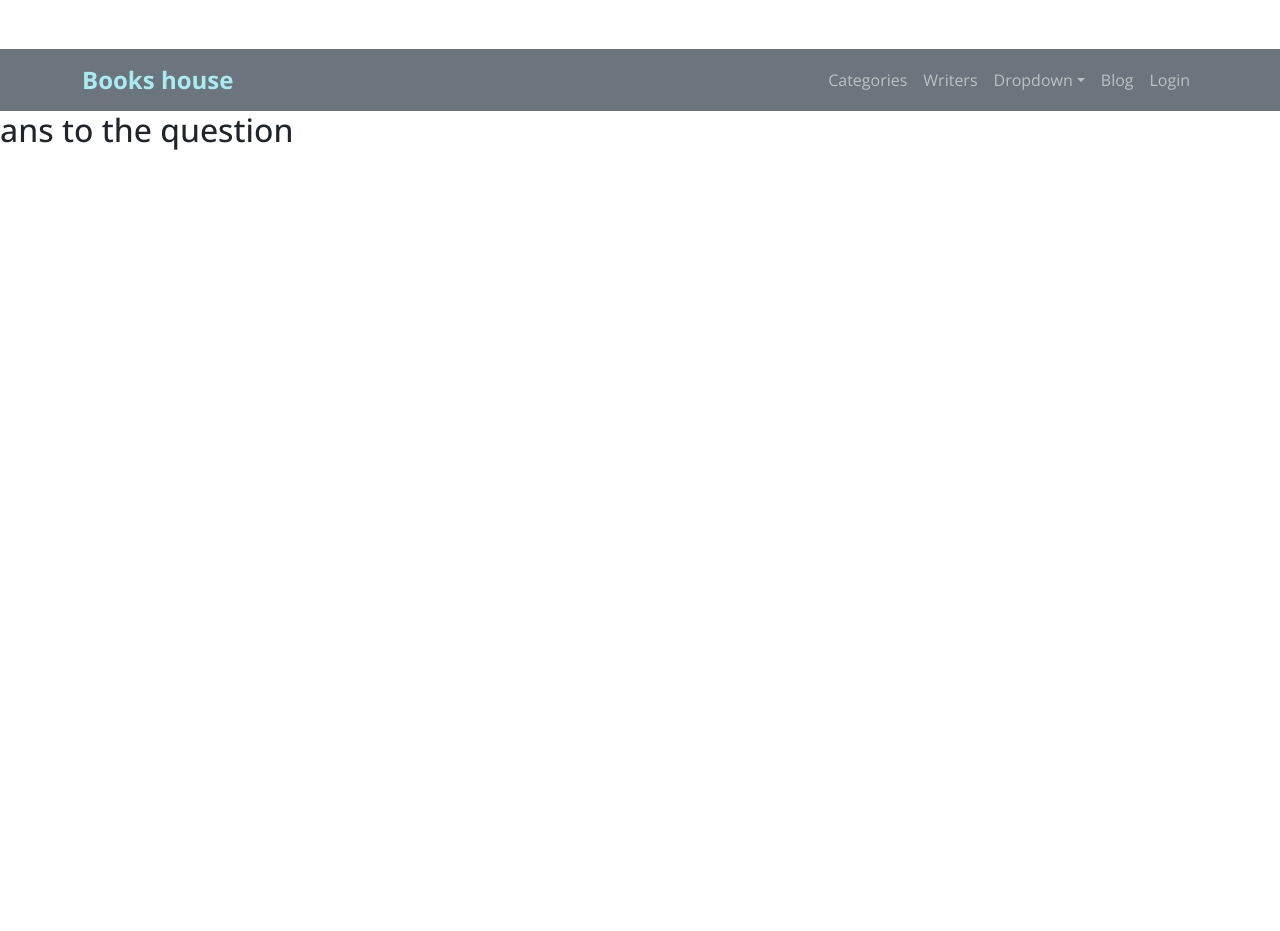
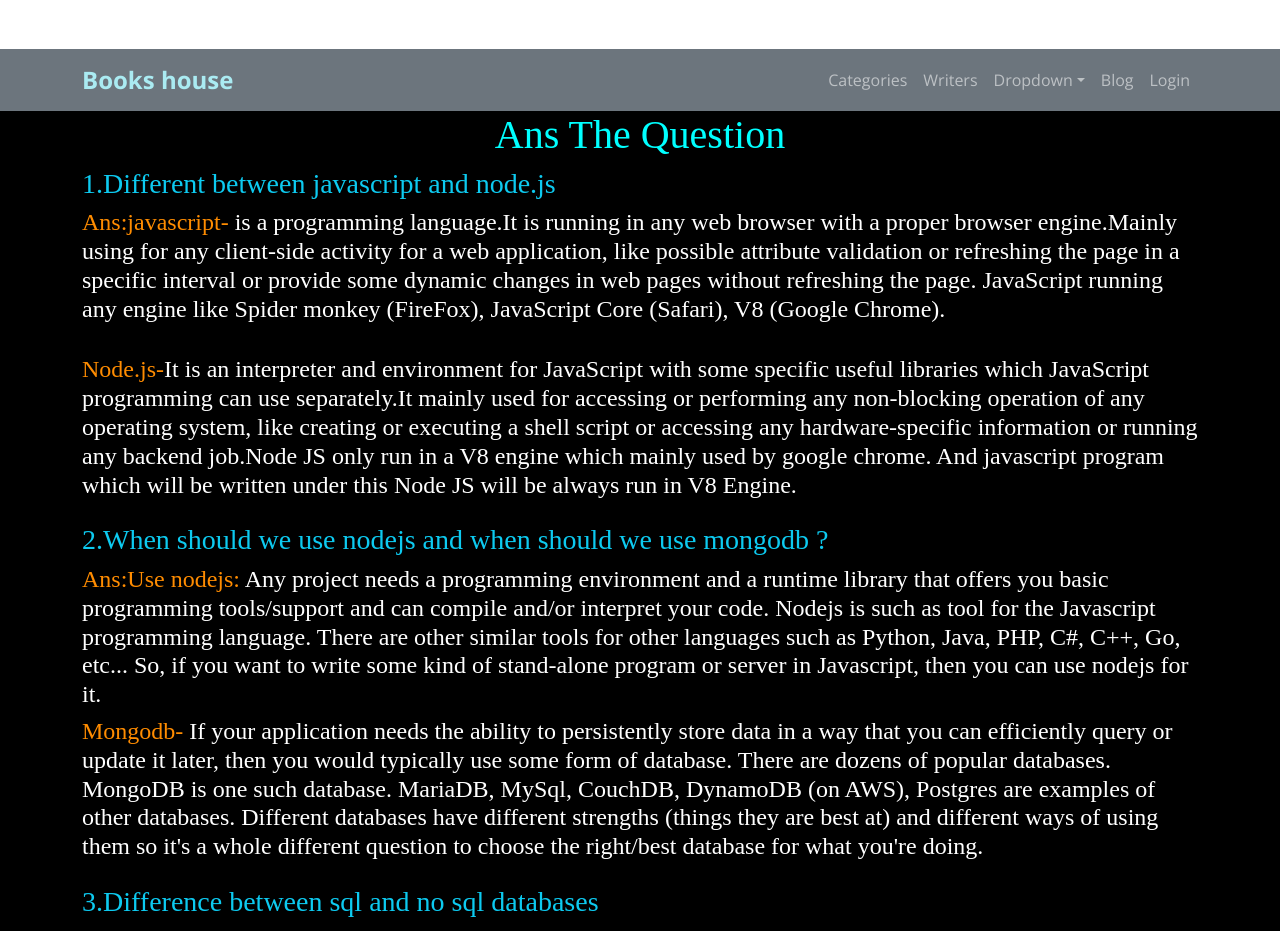
Before and after one commit to sabbir-hossen66/warehouse-management, a React (Create React App) app: page /blog in a window 1280 px wide. Shown: the top 931 px of the page. Before the commit the page ends 800 px from the top, so only its background shows below. Built offline with nearby package versions, Linux system fonts and the light colour scheme; no server answers.

Commit message:
blog item complete

```diff
--- a/src/Pages/Blog/Blog.css
+++ b/src/Pages/Blog/Blog.css
@@ -0,0 +1,16 @@
+.body-style {
+    background-color: rgb(0, 0, 0);
+    font-family: cursive;
+    padding-bottom: 0.25rem;
+}
+
+.question-title {
+    text-align: center;
+    color: aqua;
+
+
+}
+
+.ans-style {
+    color: darkorange;
+}
--- a/src/Pages/Blog/Blog.js
+++ b/src/Pages/Blog/Blog.js
@@ -3,8 +3,29 @@
 
 const Blog = () => {
     return (
-        <div>
-            <h2>ans to the question</h2>
+        <div className='body-style'>
+            <h1 className='question-title'>Ans The Question</h1>
+            <div className='container question-ans-part'>
+                <h3 className='text-info'>1.Different between javascript and node.js</h3>
+                <h4 className='text-white'><span className='ans-style'>Ans:javascript-</span> is a programming language.It is running in any web browser with a proper browser engine.Mainly using for any client-side activity for a web application, like possible attribute validation or refreshing the page in a specific interval or provide some dynamic changes in web pages without refreshing the page. JavaScript running any engine like Spider monkey (FireFox), JavaScript Core (Safari), V8 (Google Chrome).</h4> <br />
+                <h4 className='text-white' ><span className='ans-style'>Node.js-</span>It is an interpreter and environment for JavaScript with some specific useful libraries which JavaScript programming can use separately.It mainly used for accessing or performing any non-blocking operation of any operating system, like creating or executing a shell script or accessing any hardware-specific information or running any backend job.Node JS only run in a V8 engine which mainly used by google chrome. And javascript program which will be written under this Node JS will be always run in V8 Engine.</h4>
+
+            </div>
+            <div className='container question-ans-part  my-4'>
+                <h3 className='text-info'>2.When should we use nodejs and when should we use mongodb ?</h3>
+                <h4 className='text-white'><span className='ans-style'>Ans:Use nodejs:</span> Any project needs a programming environment and a runtime library that offers you basic programming tools/support and can compile and/or interpret your code. Nodejs is such as tool for the Javascript programming language. There are other similar tools for other languages such as Python, Java, PHP, C#, C++, Go, etc...
+
+                    So, if you want to write some kind of stand-alone program or server in Javascript, then you can use nodejs for it.</h4>
+
+                <h4 className='text-white' ><span className='ans-style'>Mongodb-</span> If your application needs the ability to persistently store data in a way that you can efficiently query or update it later, then you would typically use some form of database. There are dozens of popular databases. MongoDB is one such database. MariaDB, MySql, CouchDB, DynamoDB (on AWS), Postgres are examples of other databases. Different databases have different strengths (things they are best at) and different ways of using them so it's a whole different question to choose the right/best database for what you're doing.</h4>
+            </div>
+
+            <div className='container question-ans-part  my-4'>
+                <h3 className='text-info'>3.Difference between sql and no sql databases</h3>
+                <h4 className='text-white'><span className='ans-style'>Ans:SQL-</span> RELATIONAL DATABASE MANAGEMENT SYSTEM (RDBMS).These databases have fixed or static or predefined schema.These databases are not suited for hierarchical data storage.These databases are best suited for complex queries.Vertically Scalable.Follows ACID property</h4>
+                <h4 className='text-white mb-4'><span className='ans-style'>Ans:NoSQL</span>Non-relational or distributed database system.They have dynamic schema.These databases are best suited for hierarchical data storage.These databases are not so good for complex queries.Horizontally scalable.Follows CAP(consistency, availability, partition tolerance)</h4>
+            </div>
+
         </div>
     );
 };
```
